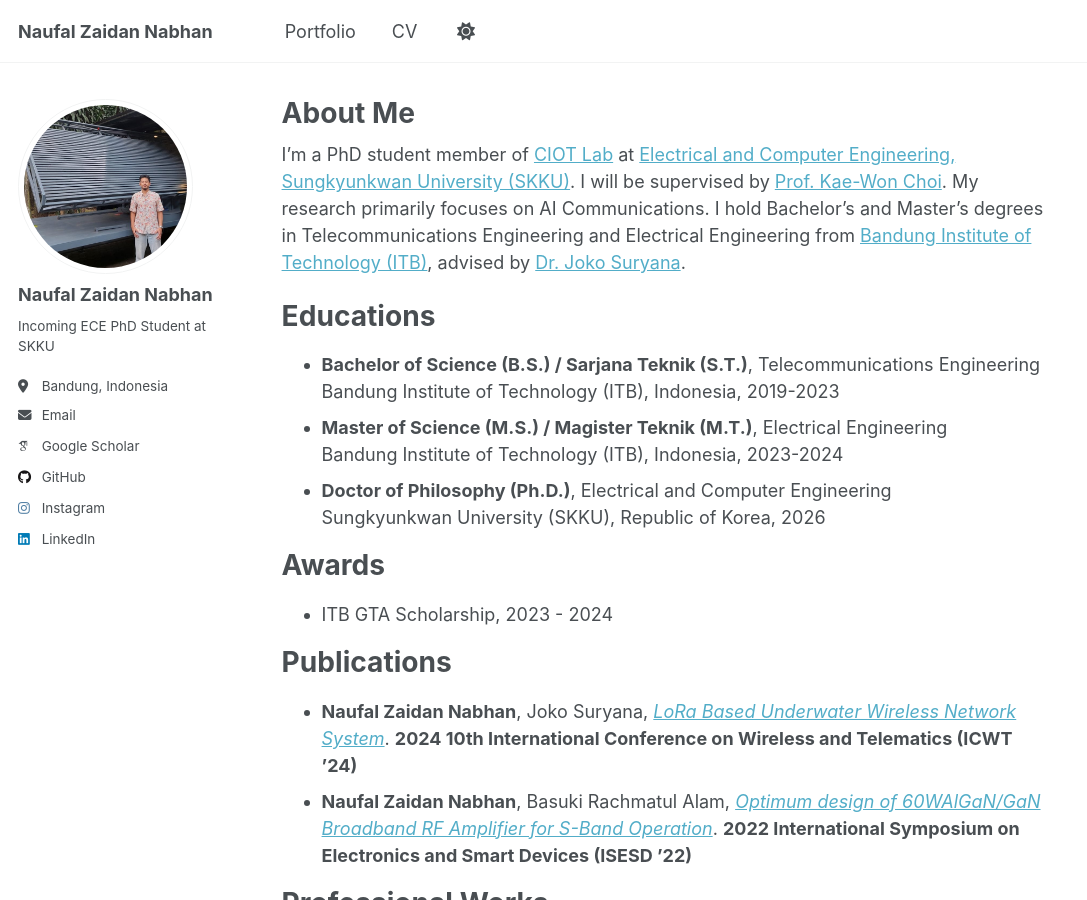
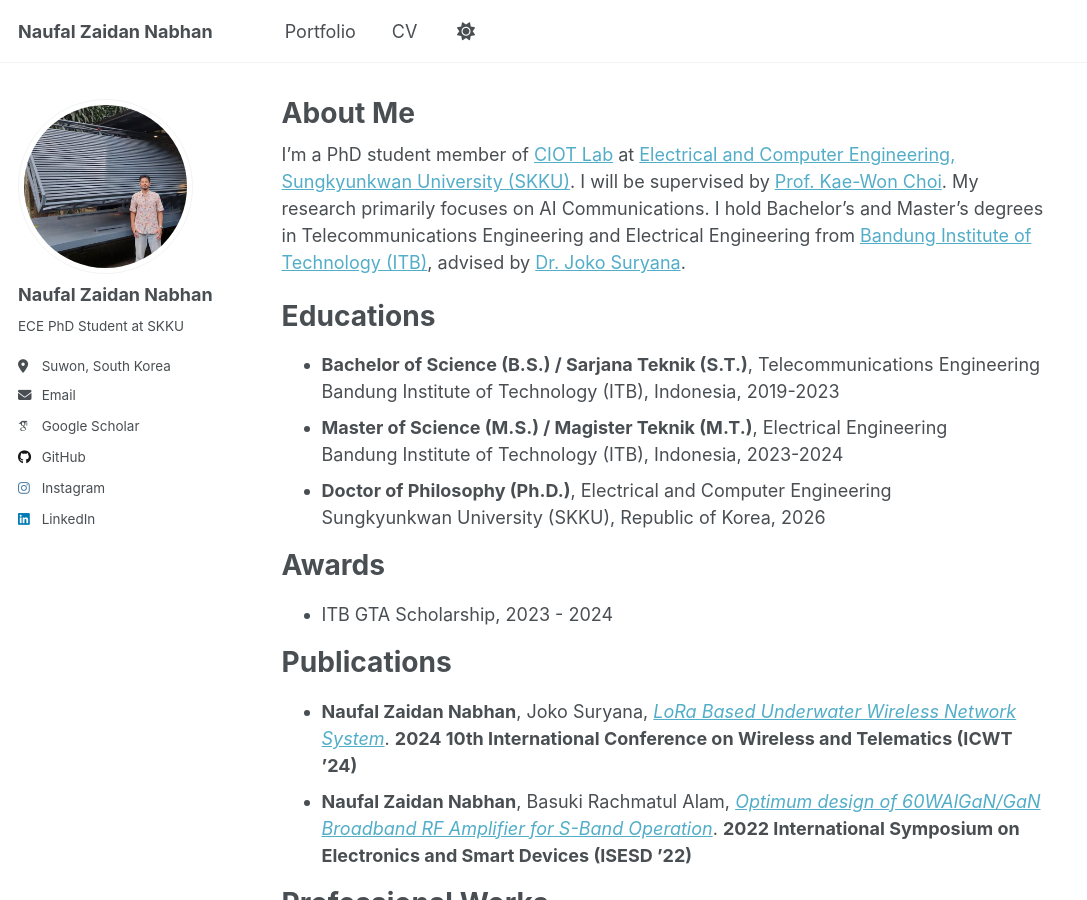
Before and after one commit to naufalzn/naufalzn.github.io, a Jekyll site: the page built from _pages/about.md, in a window 1280 px wide and 900 px high. Shown: the whole window, without its empty margins (0-1087 px from the left). Built offline with Jekyll 4.4.1, drawn with Linux system fonts in a browser that asks for light colours; some web fonts are replaced.

Commit message:
Update _config.yml

```diff
--- a/_config.yml
+++ b/_config.yml
@@ -25,8 +25,8 @@ author:
   avatar           : "WhatsApp Image 2025-04-18 at 09.39.29.jpeg"
   name             : "Naufal Zaidan Nabhan"
   pronouns         : # example: "she/her"
-  bio              : "Incoming ECE PhD Student at SKKU"
-  location         : "Bandung, Indonesia"
+  bio              : "ECE PhD Student at SKKU"
+  location         : "Suwon, South Korea"
   #employer         : "Bandung Institute of Technology (ITB)"
   uri              : # URL
   email            : "naufalz6@skku.edu"
```
